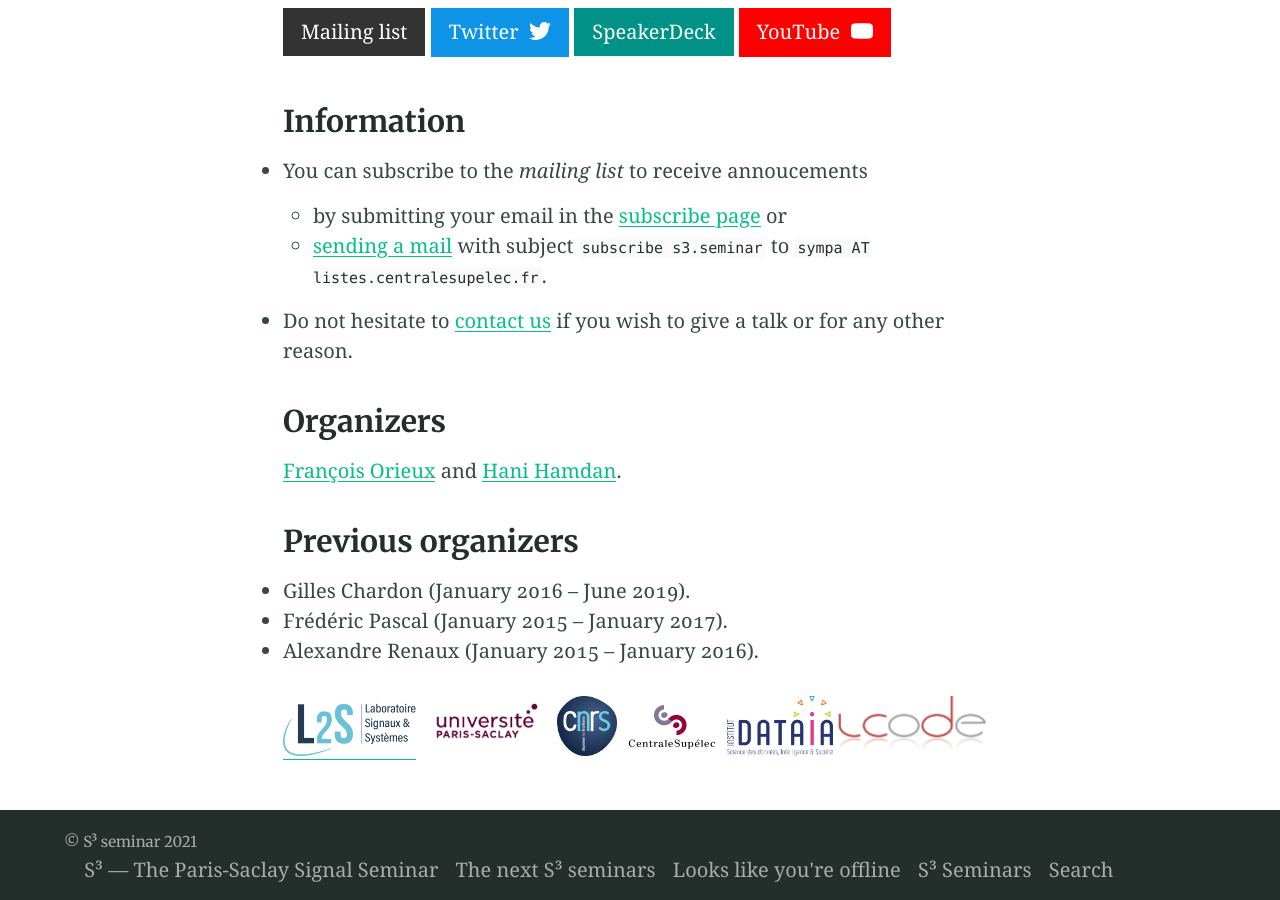
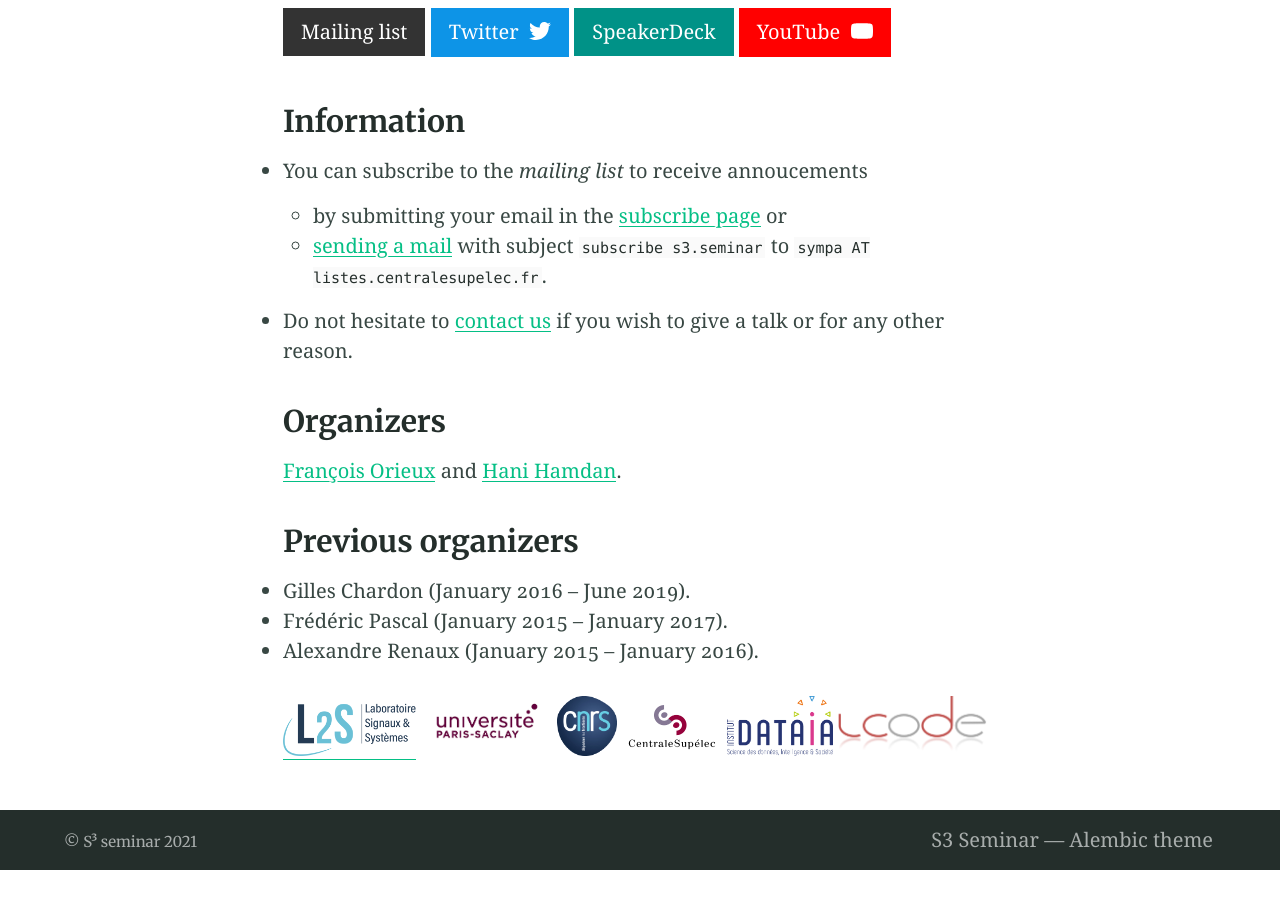
Before and after one commit to s3-seminar/s3-seminar.github.io, a Jekyll site: the page built from index.md, in a window 1280 px wide and 900 px high, scrolled down 839 px. Built offline with Jekyll 4.4.1, drawn with Linux system fonts in a browser that asks for light colours; after the commit the page ends 1709 px from its top, so only the background shows below that.

Commit message:
Update _config.yml

```diff
--- a/_config.yml
+++ b/_config.yml
@@ -125,6 +125,10 @@ navigation_header:
 - title: Search
   url: /search/
 
+navigation_footer:
+- title: "S3 Seminar — Alembic theme"
+  url: https://alembic.darn.es/
+
 social_links: # Appears in sidebar. Set the urls then uncomment and comment out as desired
   Twitter: https://twitter.com/s3_seminar
   SpeakerDeck: https://speakerdeck.com/s3_seminar
```
